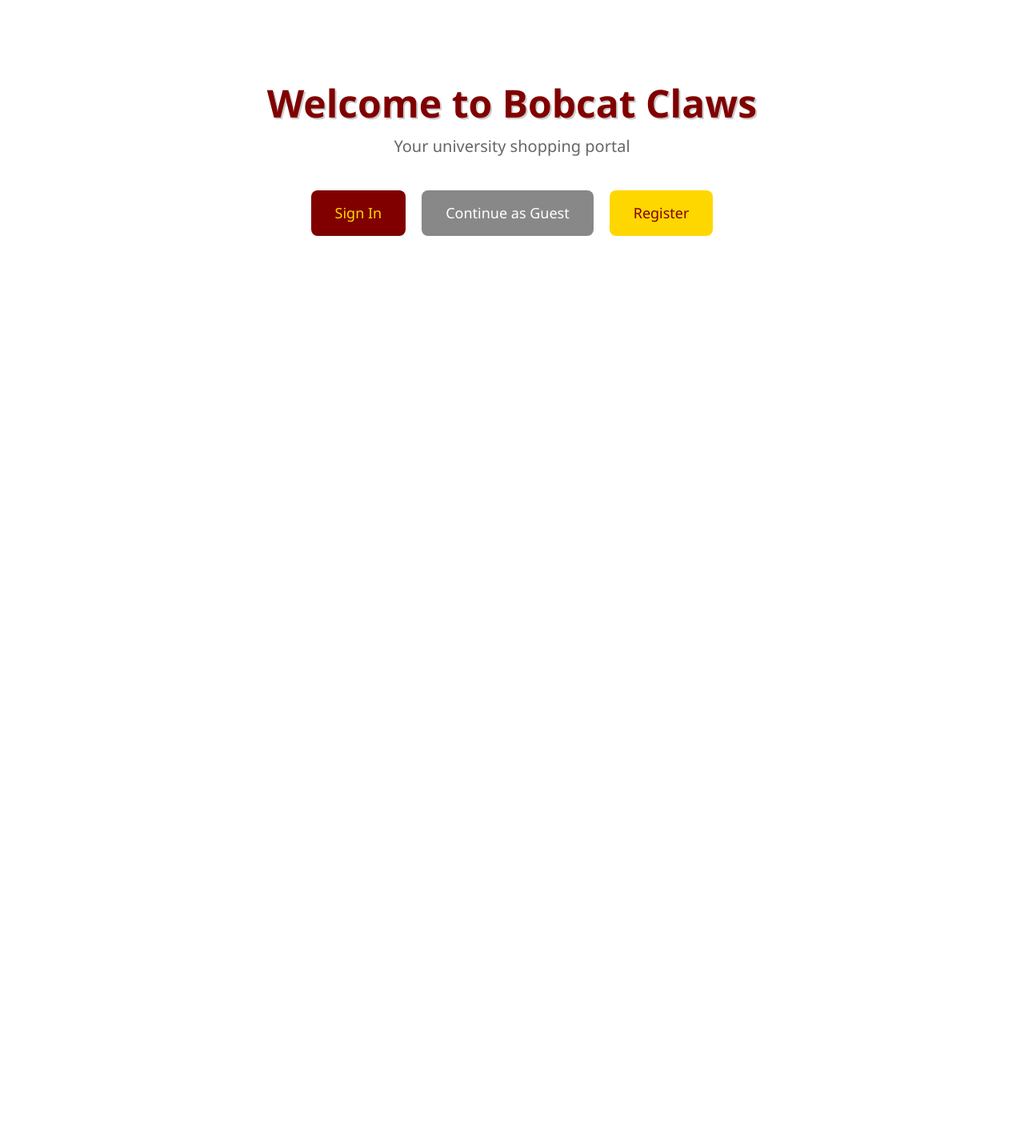
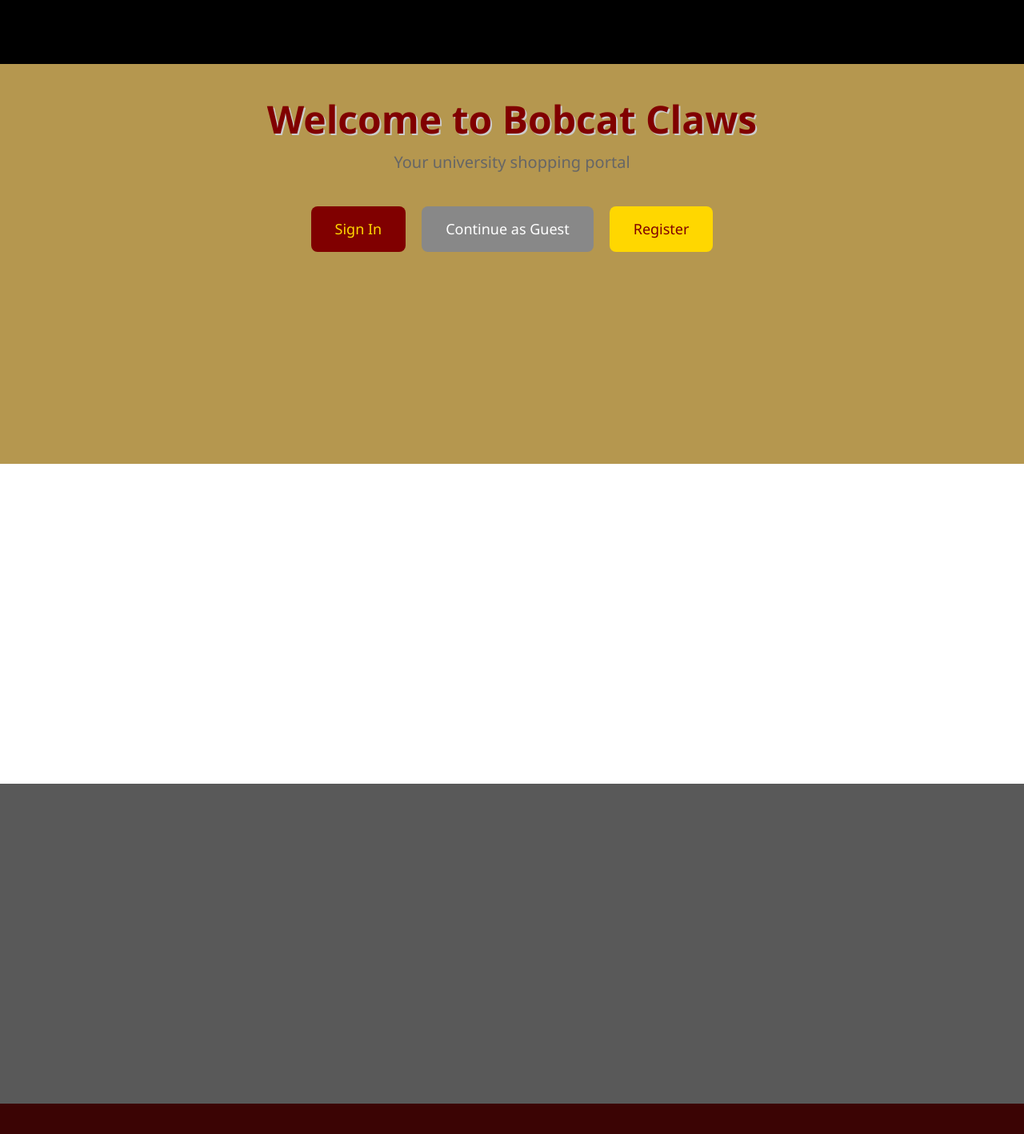
Before and after one commit to Zimzy/BobcatClawsAndFangs, an Angular app: page /landing in a window 1280 px wide. Shown: the top 1418 px of the page at 80% size. Before the commit the page ends 800 px from the top, so only its background shows below. Built offline with nearby package versions, Linux system fonts and the light colour scheme.

Commit message:
Fancier Dummy page
More UI details added to dummy page

```diff
--- a/src/app/landingpage/landingpage.component.css
+++ b/src/app/landingpage/landingpage.component.css
@@ -1,13 +1,21 @@
 .landing-container {
   text-align: center;
-  margin-top: 100px;
   font-family: 'Segoe UI', Tahoma, Geneva, Verdana, sans-serif;
+  background-color: #B5974F;
+  /* background-image: url('/assets/bobcat-bg.png'); */
+  /* background-blend-mode: multiply;
+  opacity: 0.95; */
+  display: flex;
+  flex-direction: column;
+  justify-content: flex-start;
+  align-items: center;
+  padding: 40px 20px;
+  min-height: 500px;
 }
-
 .landing-title {
   font-size: 48px;
   font-weight: bold;
-  color: #800000; /* Maroon */
+  color: #800000;
   margin-bottom: 10px;
   text-shadow: 2px 2px #ccc;
 }
@@ -35,8 +43,8 @@
 }
 
 .sign-in {
-  background-color: #800000; /* Maroon */
-  color: #FFD700; /* Gold */
+  background-color: #800000;
+  color: #FFD700;
 }
 
 .sign-in:hover {
@@ -53,10 +61,31 @@
 }
 
 .register {
-  background-color: #FFD700; /* Gold */
-  color: #800000; /* Maroon text */
+  background-color: #FFD700;
+  color: #800000;
 }
 
 .register:hover {
   background-color: #ffea00;
 }
+.landing-top {
+  background-color: #000000;
+  height: 80px;
+  width: 100%;
+}
+.landing-white {
+  height: 200px;
+  background-color: white;
+  min-height: 400px;
+}
+
+.landing-gray {
+  height: 200px;
+  background-color: #595959;
+  min-height: 400px;
+}
+
+.landing-maroon {
+  height: 80px;
+  background-color: #3B0404;
+}
--- a/src/app/landingpage/landingpage.component.html
+++ b/src/app/landingpage/landingpage.component.html
@@ -1,3 +1,4 @@
+<div class="landing-top"></div>
 <div class="landing-container">
   <h1 class="landing-title">Welcome to Bobcat Claws</h1>
   <p class="landing-subtitle">Your university shopping portal</p>
@@ -8,3 +9,7 @@
     <button class="landing-btn register" routerLink="/register">Register</button>
   </div>
 </div>
+
+<div class="landing-white"></div>
+<div class="landing-gray"></div>
+<div class="landing-maroon"></div>
```
